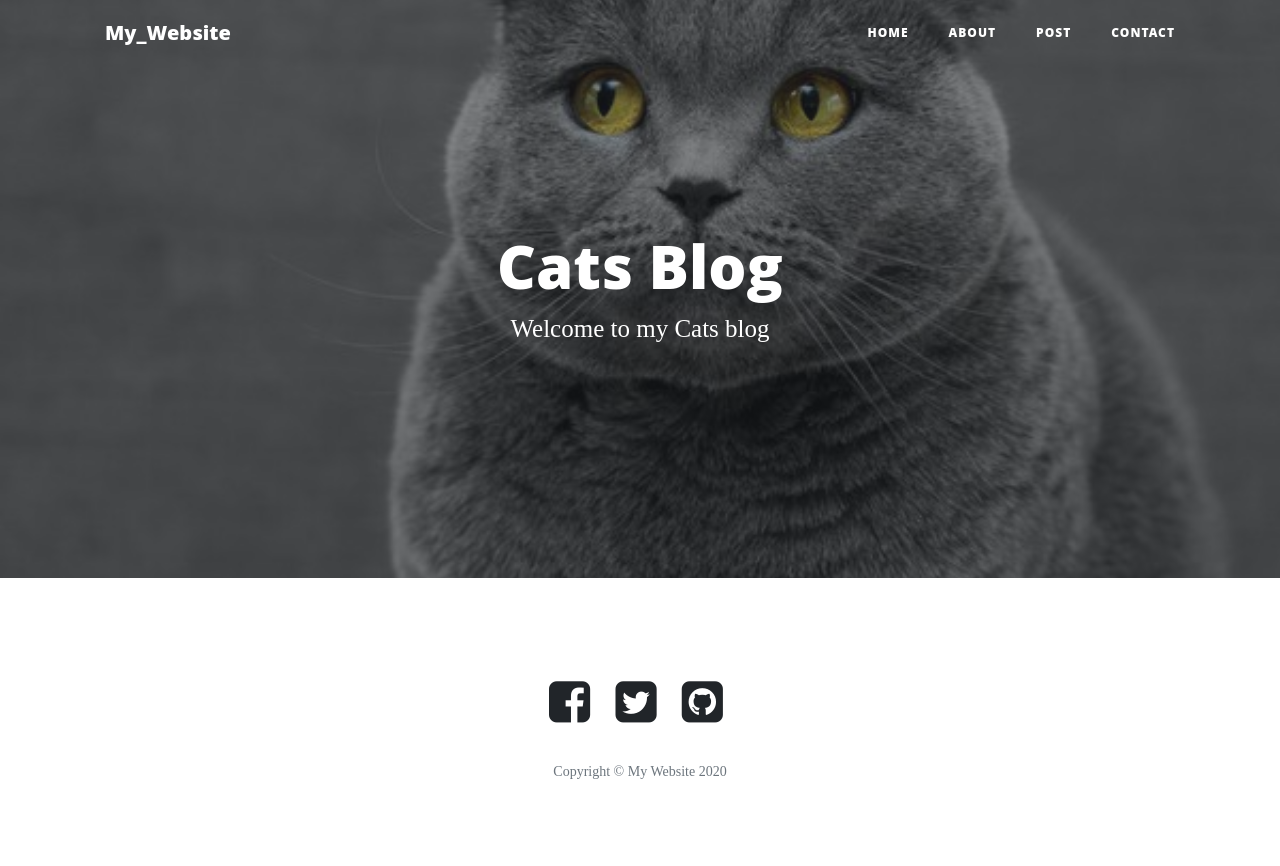
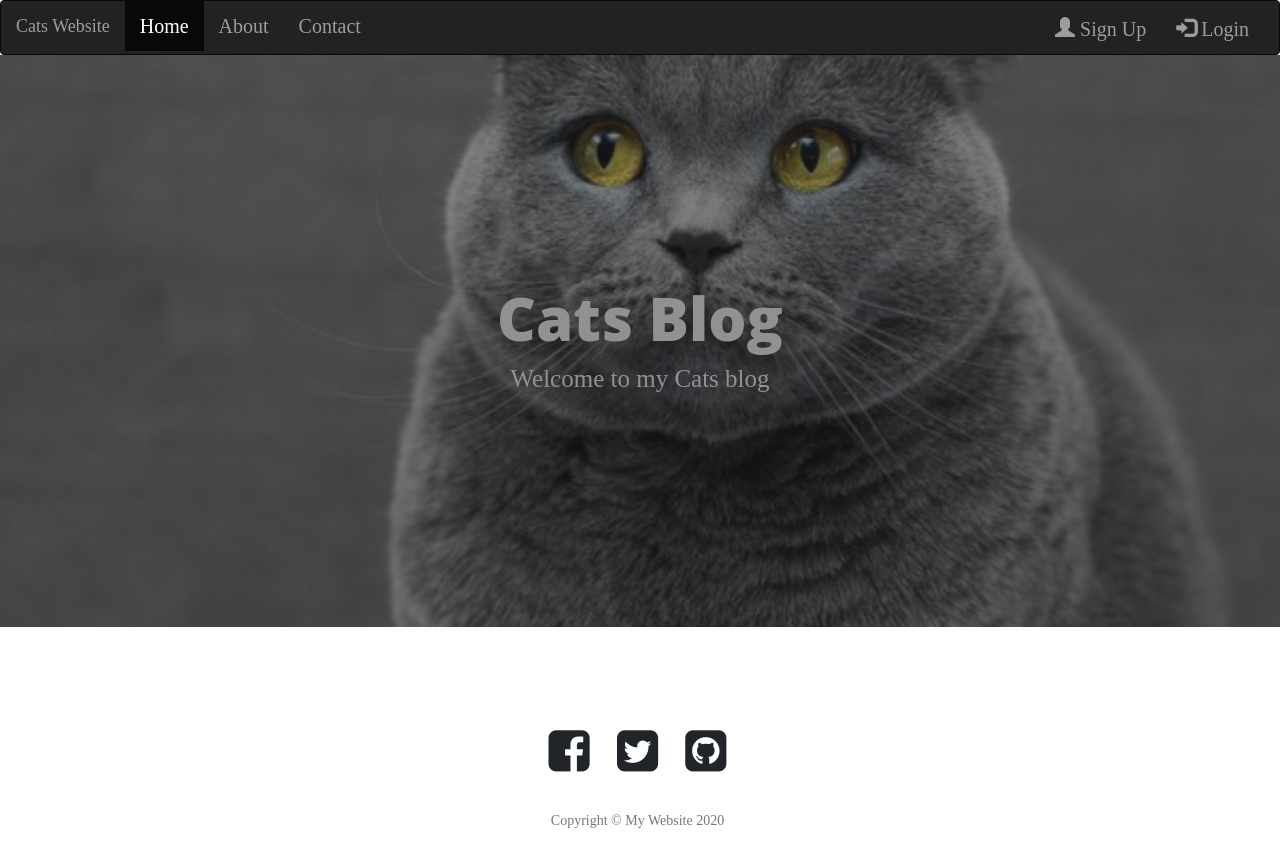
Before and after one commit to Maryam-Haider99/Bootstrap_Project, a plain HTML site: page index.html in a window 1280 px wide. Drawn offline with nearby package versions, Linux system fonts and the light colour scheme.

Commit message:
navbar changed

```diff
--- a/css/home-blog.css
+++ b/css/home-blog.css
@@ -4,6 +4,7 @@ body {
   font-size: 20px;
   color: #212529;
   font-family: 'Lora', 'Times New Roman', serif;
+
 }
 
 p {
@@ -142,6 +143,8 @@ header.masthead  .site-heading{
 header.masthead  .site-heading h1 {
   font-size: 60px;
   margin-top: 0%;
+  text-align: center;
+
 }
 
 header.masthead  .subheading {
--- a/index.html
+++ b/index.html
@@ -5,40 +5,45 @@
     <meta name="viewport" content="width=device-width, initial-scale=1.0">
     <title>Home - Page</title>
     <!-- bootstrap links-->
-    <link rel="stylesheet" href="https://maxcdn.bootstrapcdn.com/bootstrap/4.5.2/css/bootstrap.min.css">
-    <script src="https://ajax.googleapis.com/ajax/libs/jquery/3.5.1/jquery.min.js"></script>
-    <script src="https://cdnjs.cloudflare.com/ajax/libs/popper.js/1.16.0/umd/popper.min.js"></script>
-    <script src="https://maxcdn.bootstrapcdn.com/bootstrap/4.5.2/js/bootstrap.min.js"></script>
+    <link rel="stylesheet" href="https://maxcdn.bootstrapcdn.com/bootstrap/3.4.1/css/bootstrap.min.css">
+  <script src="https://ajax.googleapis.com/ajax/libs/jquery/3.5.1/jquery.min.js"></script>
+  <script src="https://maxcdn.bootstrapcdn.com/bootstrap/3.4.1/js/bootstrap.min.js"></script>
+
+    <!--css link for header-->
+    <link href="css/home-blog.css" rel="stylesheet">
+
+    <!-- Logo for footer bootstrap-->
     <link rel="stylesheet" href="https://cdnjs.cloudflare.com/ajax/libs/font-awesome/4.7.0/css/font-awesome.min.css">
-
-    <link href="css/home-blog.css" rel="stylesheet">
 
 </head>
 <body>
 
  <!-- Navigation-->
- <nav class="navbar navbar-expand-lg navbar-light fixed-top" id="mainNav">
-    <div class="container">
-      <a class="navbar-brand" href="index.html">My_Website</a>
 
-      <div class="collapse navbar-collapse" id="navbarResponsive">
-        <ul class="navbar-nav ml-auto">
-          <li class="nav-item">
-            <a class="nav-link" href="index.html">Home</a>
-          </li>
-          <li class="nav-item">
-            <a class="nav-link" href="about.html">About</a>
-          </li>
-          <li class="nav-item">
-            <a class="nav-link" href="post.html"> Post</a>
-          </li>
-          <li class="nav-item">
-            <a class="nav-link" href="contact.html">Contact</a>
-          </li>
-        </ul>
-      </div>
+ <nav class="navbar navbar-inverse" style="margin-bottom: 0%;">
+  <div class="container-fluid">
+    <div class="navbar-header">
+      <button type="button" class="navbar-toggle" data-toggle="collapse" data-target="#myNavbar">
+        <span class="icon-bar"></span>
+        <span class="icon-bar"></span>
+        <span class="icon-bar"></span>
+      </button>
+      <a class="navbar-brand" href="#">Cats Website</a>
     </div>
-  </nav>
+    <div class="collapse navbar-collapse" id="myNavbar">
+      <ul class="nav navbar-nav">
+        <li class="active"><a href="#">Home</a></li>
+
+        <li><a href="#">About</a></li>
+        <li><a href="#">Contact</a></li>
+      </ul>
+      <ul class="nav navbar-nav navbar-right">
+        <li><a href="#"><span class="glyphicon glyphicon-user"></span> Sign Up</a></li>
+        <li><a href="#"><span class="glyphicon glyphicon-log-in"></span> Login</a></li>
+      </ul>
+    </div>
+  </div>
+</nav>
 
 
 <!-- Header-->
@@ -47,11 +52,9 @@
     <div class="overlay"></div>
     <div class="container">
       <div class="row">
-        <div class="col-lg-8 col-md-10 mx-auto">
           <div class="site-heading">
-            <h1>Cats Blog</h1>
+            <h1 style="color: white;">Cats Blog</h1>
             <span class="subheading">Welcome to my Cats blog</span>
-          </div>
         </div>
       </div>
     </div>
@@ -64,7 +67,6 @@
   <footer>
     <div class="container">
       <div class="row">
-        <div class="col-lg-8 col-md-10 mx-auto">
             <ul class="list-inline text-center">
                 <li class="list-inline-item">
                   <a href="#">
@@ -90,7 +92,6 @@
                   </a>
                   </li>
           <p class="copyright text-muted">Copyright &copy; My Website 2020</p>
-        </div>
       </div>
     </div>
   </footer>
```
Also changed, not shown: 1 other file.
